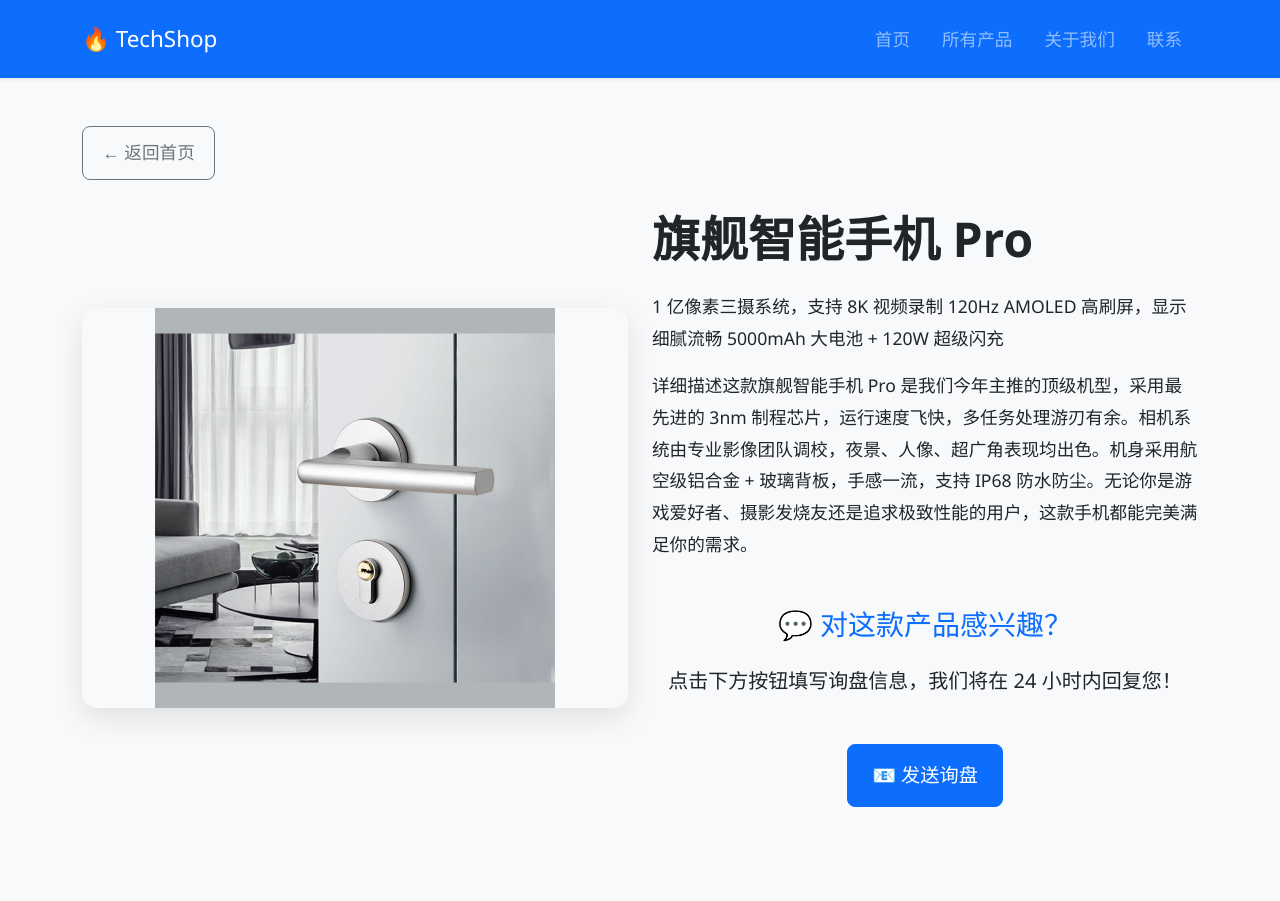
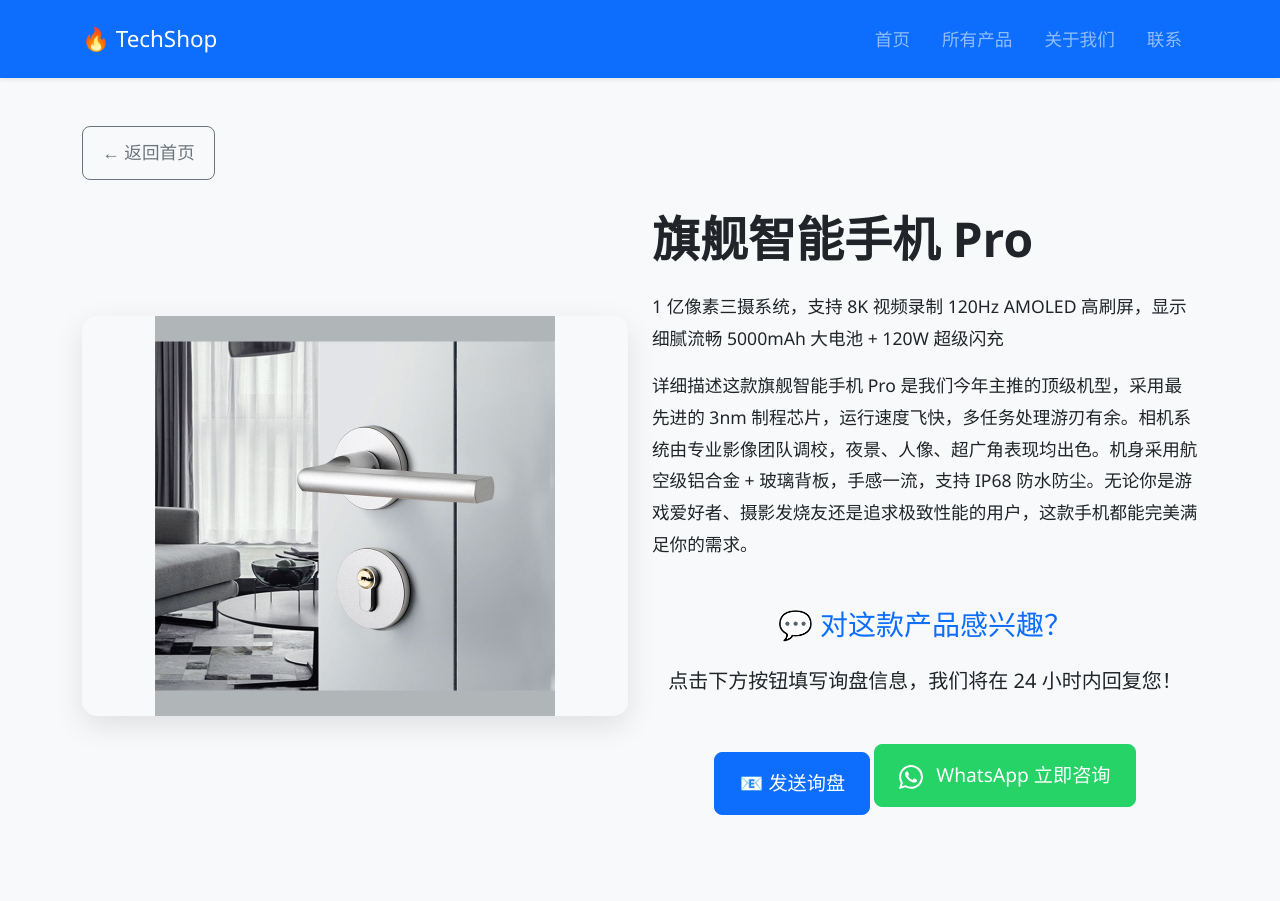
Before and after one commit to bosai-home/newsite, a Jekyll site: the page built from products/alm-door-handle-a-sand-white.md, in a window 1280 px wide. Built offline with Jekyll 4.4.1, drawn with Linux system fonts in a browser that asks for light colours.

Commit message:
Update product-detail.html

```diff
--- a/_layouts/product-detail.html
+++ b/_layouts/product-detail.html
@@ -138,6 +138,16 @@
                     <button type="button" class="btn btn-primary btn-lg inquiry-btn" data-bs-toggle="modal" data-bs-target="#inquiryModal">
                         📧 发送询盘
                     </button>
+                     <!-- 新增：WhatsApp 按钮 -->
+    <a href="https://wa.me/8612345678901?text=您好，我对贵公司的【{{ page.title | url_encode }}】产品很感兴趣，请提供详细报价和参数，谢谢！"
+       class="btn btn-success btn-lg mb-3"
+       target="_blank"
+       style="background-color: #25D366; border-color: #25D366;">
+        <svg xmlns="http://www.w3.org/2000/svg" width="24" height="24" fill="white" viewBox="0 0 24 24" style="vertical-align: middle; margin-right: 8px;">
+            <path d="M17.472 14.382c-.297-.149-1.758-.867-2.03-.967-.273-.099-.471-.148-.67.15-.197.297-.767.966-.94 1.164-.173.199-.347.223-.644.075-.297-.15-1.255-.463-2.39-1.475-.883-.788-1.48-1.761-1.653-2.059-.173-.297-.018-.458.13-.606.134-.133.298-.347.446-.52.149-.174.198-.298.298-.497.099-.198.05-.371-.025-.52-.075-.149-.669-1.612-.916-2.207-.242-.579-.487-.5-.669-.51-.173-.008-.371-.01-.57-.01-.198 0-.52.074-.792.372-.272.297-1.04 1.016-1.04 2.479 0 1.462 1.065 2.875 1.213 3.074.149.198 2.096 3.2 5.077 4.487.709.306 1.262.489 1.694.625.712.227 1.36.195 1.871.118.571-.085 1.758-.719 2.006-1.413.248-.694.248-1.289.173-1.413-.074-.124-.272-.198-.57-.347m-5.421 7.403h-.004a9.87 9.87 0 01-5.031-1.378l-.361-.214-3.741.982.998-3.648-.235-.374a9.86 9.86 0 01-1.51-5.26c.001-5.45 4.436-9.884 9.888-9.884 2.64 0 5.122 1.03 6.988 2.898a9.825 9.825 0 012.893 6.994c-.003 5.45-4.437 9.884-9.885 9.884m8.413-18.297A11.815 11.815 0 0012.05 0C5.495 0 .16 5.335.157 11.892c0 2.096.547 4.142 1.588 5.945L.057 24l6.305-1.654a11.882 11.882 0 005.683 1.448h.005c6.554 0 11.89-5.335 11.893-11.893A11.821 11.821 0 0020.884 3.488"/>
+        </svg>
+        WhatsApp 立即咨询
+    </a>
                 </div>
             </div>
         </div>
```
